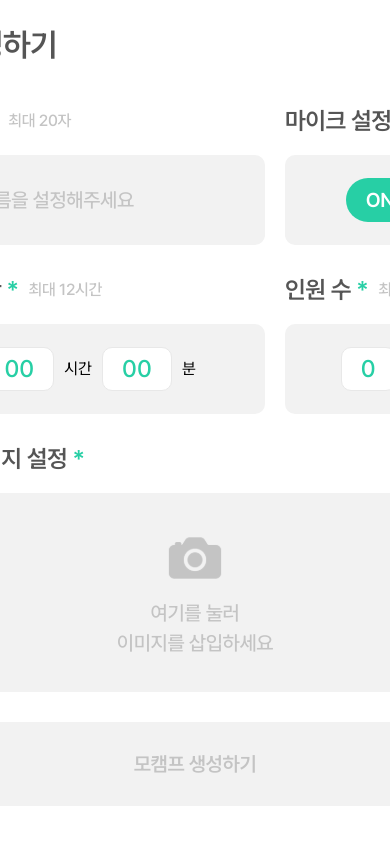
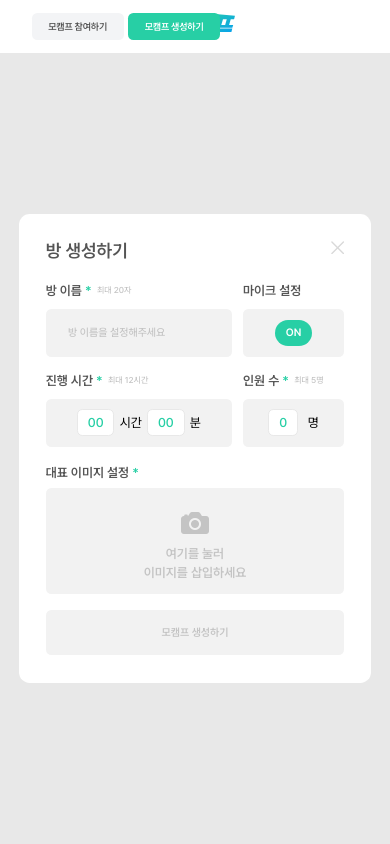
Before and after one commit to Mocamp-Official/Mocamp-FrontEnd, a Next.js app: page /create in a window 390 px wide. Built offline with nearby package versions, Linux system fonts and the light colour scheme; no server answers.

Commit message:
📱 Design: 방 생성 모달 반응형 추가
방 생성 모달 반응형 추가

```diff
--- a/src/components/Header/CreateJoinHeader.tsx
+++ b/src/components/Header/CreateJoinHeader.tsx
@@ -1,14 +1,30 @@
 //마이 홈 헤더
+import { enterRoom } from '@/apis/room';
+import { useRouter } from 'next/navigation';
 import React, { useState } from 'react';
 //생성 & 링크 붙여넣기 모달 개발 후 import
 
 const CreateJoinHeader = () => {
   const [isCreateModalOpen, setCreateModalOpen] = useState(false);
   const [isJoinModalOpen, setJoinModalOpen] = useState(false);
-
+  const router = useRouter();
   //모달 열기
   const handleCreateClick = () => setCreateModalOpen(true);
-    const handleJoinClick = () => setJoinModalOpen(true)
+
+  const handleJoinClick = async () => {
+    try {
+      await enterRoom('37', {
+        micTurnedOn: false,
+        camTurnedOn: false,
+      });
+
+      router.push('/room/37');
+      setJoinModalOpen(true);
+    } catch (error) {
+      console.error('방 입장 실패:', error);
+      alert('방 입장에 실패했습니다.');
+    }
+  };
 
   //모달 닫기
   const closeModals = () => {
@@ -16,50 +32,27 @@ const CreateJoinHeader = () => {
     setJoinModalOpen(false);
   };
 
-
-
   return (
-    <header className="w-full bg-white h-[100px] min-w-[1920px]">
-    <div className="relative w-[1920px] h-full mx-auto">
+    <header className="sticky top-0 left-0 h-[53.333px] w-screen bg-white lg:h-[75px] xl:h-[100px]">
+      <div className="relative mx-auto h-full w-full">
         <img
           src="/svgs/MocampIcon.svg"
           alt="모캠프 로고"
-        className="absolute top-[26px] left-[320px] w-[120px] h-[48.46px]"
+          className="absolute top-[13.67px] left-[170.67px] h-[25.83px] w-16 lg:top-[19.5px] lg:left-60 lg:h-[36.32px] lg:w-[90px] xl:top-[26px] xl:left-[320px] xl:h-[48.46px] xl:w-[120px]"
         />
 
         <button
           type="button"
-        // onClick={handleJoinClick}
-        className="
-        absolute top-[25px] left-[1248px]
-        w-[171px] h-[51px]
-        rounded-[10px]
-        px-[20px] py-[10px]
-        font-pre font-semibold
-        text-[18px] leading-[100%] tracking-[-0.02em]
-        text-[#555555]
-        bg-gray-100
-        hover:bg-gray-200
-        flex items-center justify-center"
+          onClick={handleJoinClick}
+          className="font-pre absolute top-[13.33px] right-[266.4px] flex h-[27px] w-[92px] items-center justify-center rounded-[5.333px] bg-gray-100 px-4 py-2 text-[9.6px] leading-[100%] font-semibold tracking-[-0.02em] text-[#555555] hover:bg-gray-200 lg:top-[18.75px] lg:right-[376px] lg:h-[38.5px] lg:w-[128px] lg:rounded-[7.5px] lg:px-[22.5px] lg:py-[11.25px] lg:text-[13.5px] xl:top-[25px] xl:right-[501px] xl:h-[51px] xl:w-[171px] xl:rounded-[10px] xl:px-[20px] xl:py-[10px] xl:text-[18px]"
         >
           모캠프 참여하기
         </button>
 
-
         <button
           type="button"
           // onClick={handleCreateClick}
-        className="
-        absolute top-[25px] left-[1429px]
-        w-[171px] h-[51px]
-        rounded-[10px]
-        px-[20px] py-[10px]
-        font-pre font-semibold
-        text-[18px] leading-[100%] tracking-[-0.02em]
-        text-white
-        bg-[#27CFA5]
-        hover:bg-teal-500
-        flex items-center justify-center"
+          className="font-pre absolute top-[13.33px] right-[169.87px] flex h-[27px] w-[92px] items-center justify-center rounded-[5.333px] bg-[#27CFA5] px-4 py-2 text-[9.6px] leading-[100%] font-semibold tracking-[-0.02em] text-white hover:bg-teal-500 lg:top-[18.75px] lg:right-[240.25px] lg:h-[38.5px] lg:w-[128px] lg:rounded-[7.5px] lg:px-[22.5px] lg:py-[11.25px] lg:text-[13.5px] xl:top-[25px] xl:right-80 xl:h-[51px] xl:w-[171px] xl:rounded-[10px] xl:px-[20px] xl:py-[10px] xl:text-[18px]"
         >
           모캠프 생성하기
         </button>
@@ -68,7 +61,6 @@ return (
       {/* {/*<Modal isOpen={isJoinModalOpen} onClose={closeModals} title="모캠프 참여하기">
         <p>링크 붙여넣기 모달창</p></Modal> */}
 
-
       {/* <Modal isOpen={isCreateModalOpen} onClose={closeModals} title="모캠프 생성하기기">
         <p>방 생성 모달달</p> </Modal> */}
     </header>
--- a/src/components/common/CardPageLayout.tsx
+++ b/src/components/common/CardPageLayout.tsx
@@ -6,8 +6,8 @@ interface CardPageLayoutProps {
 
 const CardPageLayout = ({ children }: CardPageLayoutProps) => {
   return (
-    <div className="bg-gray4 fixed inset-0 z-50 flex items-center justify-center">
-      <div className="flex h-[880px] w-[660px] flex-col gap-[30px] rounded-[20px] bg-white px-[50px] py-11">
+    <div className="bg-gray4 flex w-screen items-center justify-center">
+      <div className="flex h-[469.333px] w-[352px] flex-col gap-4 rounded-[10.67px] bg-white p-[26.67px] lg:h-[660px] lg:w-[495px] lg:gap-[22.5px] lg:rounded-[15px] lg:p-[37.5px] xl:h-[880px] xl:w-[660px] xl:gap-[30px] xl:rounded-[20px] xl:p-[50px]">
         {children}
       </div>
     </div>
--- a/src/components/create-room/CreateRoom.tsx
+++ b/src/components/create-room/CreateRoom.tsx
@@ -47,20 +47,25 @@ const CreateRoom = ({ onClose }: CreateRoomProps) => {
   return (
     <>
       {/* 방 생성 모달 제목 */}
-      <div className="flex h-[38px] items-start justify-between">
-        <span className="text-title1 text-gray9 flex h-full items-center">방 생성하기</span>
-        <CloseIcon className="h-[29px] w-[29px] cursor-pointer" onClick={onClose} />
+      <div className="flex h-5 items-start justify-between lg:h-[29px] xl:h-[38px]">
+        <span className="text-gray9 flex h-full items-center text-lg font-semibold lg:text-2xl xl:text-[32px]">
+          방 생성하기
+        </span>
+        <CloseIcon
+          className="h-[13.333px] w-[13.333px] cursor-pointer lg:h-[22.5px] lg:w-[22.5px] xl:h-[29px] xl:w-[29px]"
+          onClick={onClose}
+        />
       </div>
 
       {/* 방 이름 + 마이크 설정 */}
-      <div className="mt-3 flex gap-5">
+      <div className="mt-[6.67px] flex gap-[10.67px] lg:mt-[8.5px] lg:gap-[15px] xl:mt-3 xl:gap-5">
         <LabeledBox
           label="방 이름 *"
           description={errors.roomName ? errors.roomName.message : '최대 20자'}
           isError={!!errors.roomName}
         >
           <div
-            className={`bg-gray3 flex h-[90px] w-[350px] items-center rounded-[10px] px-10 ${
+            className={`bg-gray3 flex h-12 w-[186.667px] items-center rounded-[5.333px] px-[21.33px] lg:h-[67.5px] lg:w-[262.5px] lg:rounded-[7.5px] lg:px-7.5 xl:h-[90px] xl:w-[350px] xl:rounded-[10px] xl:px-10 ${
               errors.roomName ? 'border-red border' : 'border border-transparent'
             }`}
           >
@@ -68,7 +73,7 @@ const CreateRoom = ({ onClose }: CreateRoomProps) => {
               {...register('roomName')}
               value={values.roomName}
               placeholder="방 이름을 설정해주세요"
-              className={`text-body1 placeholder-gray6 w-full bg-transparent outline-none ${
+              className={`placeholder-gray6 w-full bg-transparent text-[10.67px] font-medium outline-none lg:text-[15px] xl:text-xl ${
                 errors.roomName ? 'text-red' : 'text-gray9'
               }`}
             />
@@ -76,21 +81,21 @@ const CreateRoom = ({ onClose }: CreateRoomProps) => {
         </LabeledBox>
 
         <LabeledBox label="마이크 설정">
-          <div className="bg-gray3 flex h-[90px] w-[190px] items-center justify-center rounded-[10px] px-10 py-5">
+          <div className="bg-gray3 flex h-12 w-[101.333px] items-center justify-center rounded-[5.333px] px-[21.33px] py-[12.17px] lg:h-[67.5px] lg:w-[142.5px] lg:rounded-[7.5px] lg:px-7.5 lg:py-[17.25px] xl:h-[90px] xl:w-[190px] xl:rounded-[10px] xl:px-10 xl:py-5">
             <ToggleMicButton micOn={micOn} onToggle={toggleMic} />
           </div>
         </LabeledBox>
       </div>
 
       {/* 진행 시간 + 인원 수 */}
-      <div className="flex gap-5">
+      <div className="flex gap-[10.67px] lg:gap-[15px] xl:gap-5">
         <LabeledBox
           label="진행 시간 *"
           description={errors.minute ? errors.minute.message : '최대 12시간'}
           isError={!!errors.minute}
         >
           <div
-            className={`bg-gray3 flex h-[90px] w-[350px] items-center justify-center gap-[10px] rounded-[10px] px-10 ${
+            className={`bg-gray3 flex h-12 w-[186.667px] items-center justify-center gap-[5.333px] rounded-[5.333px] px-[21.33px] lg:h-[67.5px] lg:w-[262.5px] lg:gap-[7.5px] lg:rounded-[7.5px] lg:px-7.5 xl:h-[90px] xl:w-[350px] xl:gap-[10px] xl:rounded-[10px] xl:px-10 ${
               errors.minute ? 'border-red border' : 'border border-transparent'
             }`}
           >
@@ -99,7 +104,7 @@ const CreateRoom = ({ onClose }: CreateRoomProps) => {
               value={values.hour}
               maxLength={2}
               {...register('hour')}
-              containerClassName="max-w-[70px]"
+              containerClassName="max-w-[37.333px] lg:max-w-[52px] xl:max-w-[65px]"
               inputClassName={errors.minute ? 'text-red' : 'text-primary'}
             />
             시간
@@ -108,7 +113,7 @@ const CreateRoom = ({ onClose }: CreateRoomProps) => {
               value={values.minute}
               maxLength={2}
               {...register('minute')}
-              containerClassName="max-w-[70px]"
+              containerClassName="max-w-[37.333px] lg:max-w-[52px] xl:max-w-[65px]"
               inputClassName={errors.minute ? 'text-red' : 'text-primary'}
             />
             분
@@ -121,7 +126,7 @@ const CreateRoom = ({ onClose }: CreateRoomProps) => {
           isError={!!errors.headcount}
         >
           <div
-            className={`bg-gray3 flex h-[90px] w-[190px] items-center justify-center gap-[10px] rounded-[10px] px-10 py-5 ${
+            className={`bg-gray3 flex h-12 w-[101.333px] items-center justify-center gap-[10px] rounded-[5.333px] px-[21.33px] py-[12.17px] lg:h-[67.5px] lg:w-[142.5px] lg:rounded-[7.5px] lg:px-7.5 lg:py-[17.25px] xl:h-[90px] xl:w-[190px] xl:rounded-[10px] xl:px-10 xl:py-5 ${
               errors.headcount ? 'border-red border' : 'border border-transparent'
             }`}
           >
@@ -130,8 +135,11 @@ const CreateRoom = ({ onClose }: CreateRoomProps) => {
               value={values.headcount}
               maxLength={1}
               {...register('headcount')}
-              containerClassName="max-w-[55px]"
-              inputClassName={clsx(errors.headcount ? 'text-red' : 'text-primary', 'min-w-[15px]')}
+              containerClassName="max-w-[29.333px] lg:max-w-[41px] xl:max-w-[55px]"
+              inputClassName={clsx(
+                errors.headcount ? 'text-red' : 'text-primary',
+                'min-w-[8px] lg:min-w-[12px] xl:min-w-[15px]',
+              )}
             />
             명
           </div>
@@ -148,7 +156,7 @@ const CreateRoom = ({ onClose }: CreateRoomProps) => {
       {/* 생성 버튼 */}
       <button
         onClick={handleSubmit(onSubmit)}
-        className={`text-subhead h-[84px] w-[560px] shrink-0 rounded-[10px] ${
+        className={`h-[44.8px] w-[298.667px] shrink-0 rounded-[5.333px] text-[10.67px] font-semibold lg:h-[63px] lg:w-[420px] lg:rounded-[7.5px] lg:text-[15px] xl:h-[84px] xl:w-[560px] xl:rounded-[10px] xl:text-xl ${
           isValid
             ? 'bg-primary cursor-pointer text-white'
             : 'bg-gray3 text-gray6 cursor-not-allowed'
--- a/src/components/create-room/ImageUploadBox.tsx
+++ b/src/components/create-room/ImageUploadBox.tsx
@@ -59,40 +59,44 @@ const ImageUploadBox = ({ label, onImageSelect, errorMessage }: ImageUploadBoxPr
   }, [previewUrl]);
 
   return (
-    <div className="flex flex-col gap-5">
-      <div className="flex items-center gap-[10px]">
-        <span className="text-title3 text-gray9">
+    <div className="flex flex-col gap-[10.67px] lg:gap-[15px] xl:gap-5">
+      <div className="flex items-center gap-[5.333px] lg:gap-[7.5px] xl:gap-[10px]">
+        <span className="text-gray9 h-[15px] text-[12.8px] font-semibold lg:h-[21px] lg:text-lg xl:h-[28px] xl:text-2xl">
           {mainLabel}
           {isRequired && <span className="text-primary"> *</span>}
         </span>
 
-        {errorMessage && <span className="text-red text-body3 font-medium">{errorMessage}</span>}
+        {errorMessage && (
+          <span className="text-red xl:text-body3 text-[8px] font-medium lg:text-xs">
+            {errorMessage}
+          </span>
+        )}
       </div>
 
       <div
-        className={`flex h-[199px] w-[560px] items-center justify-center rounded-[10px] ${
+        className={`flex h-[106.133px] w-[298.667px] items-center justify-center rounded-[5.333px] lg:h-[149.25px] lg:w-[420px] lg:rounded-[7.5px] xl:h-[199px] xl:w-[560px] xl:rounded-[10px] ${
           previewUrl ? 'bg-transparent' : 'bg-gray3'
         } ${errorMessage ? 'border-red border' : 'border border-transparent'}`}
       >
         {previewUrl ? (
-          <div className="relative h-[200px] w-[200px]">
+          <div className="relative h-[106.667px] w-[106.667px] lg:h-[150px] lg:w-[150px] xl:h-[200px] xl:w-[200px]">
             <img
               src={previewUrl}
               alt="미리보기 이미지"
-              className="h-full w-full rounded-[10px] object-cover"
+              className="h-full w-full rounded-[5.333px] object-cover lg:rounded-[7.5px] xl:rounded-[10px]"
             />
-            <div className="absolute inset-0 flex flex-col items-center justify-center gap-[10px] rounded-[10px] bg-black/85 opacity-0 transition-opacity hover:opacity-100">
+            <div className="absolute inset-0 flex flex-col items-center justify-center gap-[5.333px] rounded-[10px] bg-black/85 opacity-0 transition-opacity hover:opacity-100 lg:gap-[7.5px] xl:gap-[10px]">
               <button
                 type="button"
                 onClick={handleResetToDefault}
-                className="bg-gray9/70 hover:bg-primary text-body3 cursor-pointer rounded-[5px] px-5 py-[10px] font-medium text-white"
+                className="bg-gray9/70 hover:bg-primary xl:text-body3 cursor-pointer rounded-[2.67px] px-[10.67px] py-[5.333px] text-[8.533px] font-medium text-white lg:rounded-[3.75px] lg:px-[15px] lg:py-[7.5px] lg:text-xs xl:rounded-[5px] xl:px-5 xl:py-[10px]"
               >
                 기본 이미지 적용
               </button>
               <button
                 type="button"
                 onClick={handleReSelect}
-                className="bg-gray9/70 hover:bg-primary text-body3 cursor-pointer rounded-[5px] px-5 py-[10px] font-medium text-white"
+                className="bg-gray9/70 hover:bg-primary xl:text-body3 cursor-pointer rounded-[2.67px] px-[10.67px] py-[5.333px] text-[8.533px] font-medium text-white lg:rounded-[3.75px] lg:px-[15px] lg:py-[7.5px] lg:text-xs xl:rounded-[5px] xl:px-5 xl:py-[10px]"
               >
                 다른 이미지 선택
               </button>
@@ -101,14 +105,13 @@ const ImageUploadBox = ({ label, onImageSelect, errorMessage }: ImageUploadBoxPr
         ) : (
           <label
             htmlFor="image-upload-input"
-            className="flex h-full w-full cursor-pointer flex-col items-center justify-center gap-[10px]"
+            className="flex h-full w-full cursor-pointer flex-col items-center justify-center gap-[5.333px] lg:gap-[7.5px] xl:gap-[10px]"
           >
-            <CameraIcon className="h-[60px] w-[60px]" />
-            <span className="text-gray6 text-body1 h-15 pb-[5px] text-center leading-[150%]">
-              여기를 눌러
-              <br />
-              이미지를 삽입하세요
-            </span>
+            <CameraIcon className="h-8 w-8 lg:h-[45px] lg:w-[45px] xl:h-[60px] xl:w-[60px]" />
+            <div className="text-gray6 h-8 pb-[5px] text-center text-[12.8px] leading-[150%] font-semibold lg:h-[46.67px] lg:text-[15px] xl:h-15 xl:text-xl">
+              <p> 여기를 눌러</p>
+              <p> 이미지를 삽입하세요</p>
+            </div>
           </label>
         )}
 
--- a/src/components/create-room/LabeledBox.tsx
+++ b/src/components/create-room/LabeledBox.tsx
@@ -9,13 +9,15 @@ const LabeledBox = ({ label, description, isError = false, children }: LabeledBo
   const parts = label.split('*');
 
   return (
-    <div className="flex flex-col gap-5">
-      <div className="flex items-center gap-[10px]">
-        <span className="text-title3 text-gray9">
+    <div className="flex flex-col gap-[10.67px] text-[12.8px] lg:gap-[15px] lg:text-lg xl:gap-5 xl:text-2xl">
+      <div className="flex h-[15px] items-center gap-[5.333px] lg:h-[21px] lg:gap-[7.5px] xl:h-[28px] xl:gap-[10px]">
+        <span className="text-gray9 font-semibold">
           {parts[0].trim()}
           {label.includes('*') && <span className="text-primary"> *</span>}
         </span>
-        <span className={`text-body3 font-medium ${isError ? 'text-red' : 'text-gray6'}`}>
+        <span
+          className={`text-[8.533px] font-medium lg:text-xs xl:text-lg ${isError ? 'text-red' : 'text-gray6'}`}
+        >
           {description}
         </span>
       </div>
--- a/src/components/create-room/NumberInput.tsx
+++ b/src/components/create-room/NumberInput.tsx
@@ -12,14 +12,14 @@ const NumberInput = ({
   ...rest
 }: NumberInputProps) => (
   <div
-    className={`border-gray4 flex items-center justify-center rounded-[10px] border bg-white px-5 py-[5px] ${containerClassName}`}
+    className={`border-gray4 flex items-center justify-center rounded-[5.333px] border bg-white px-[10.67px] py-[2.67px] lg:rounded-[7.5px] lg:px-[15px] lg:py-[3.75px] xl:rounded-[10px] xl:px-5 xl:py-[5px] ${containerClassName}`}
   >
     <input
       type="text"
       pattern="[0-9]*"
       inputMode="numeric"
       placeholder={placeholder}
-      className={`text-primary placeholder-primary w-full min-w-[30px] appearance-none bg-transparent text-center text-2xl font-medium outline-none ${inputClassName}`}
+      className={`text-primary placeholder-primary w-full min-w-[30px] appearance-none bg-transparent text-center text-[12.8px] font-medium outline-none lg:text-lg xl:text-2xl ${inputClassName}`}
       {...rest}
     />
   </div>
--- a/src/components/create-room/ToggleMicButton.tsx
+++ b/src/components/create-room/ToggleMicButton.tsx
@@ -7,7 +7,7 @@ const ToggleMicButton = ({ micOn, onToggle }: ToggleMicButtonProps) => {
   return (
     <button
       onClick={onToggle}
-      className={`text-subhead flex h-auto w-auto cursor-pointer items-center justify-center rounded-[999px] px-5 py-[10px] text-white transition-colors duration-200 ${
+      className={`flex h-auto w-auto cursor-pointer items-center justify-center rounded-[532.8px] px-[10.67px] py-[5.33px] text-[10.67px] font-semibold text-white transition-colors duration-200 lg:rounded-[749.25px] lg:px-[15px] lg:py-[7.5px] lg:text-[15px] xl:rounded-[999px] xl:px-5 xl:py-[10px] xl:text-xl ${
         micOn ? 'bg-primary' : 'bg-gray6'
       }`}
     >
--- a/src/pages/create.tsx
+++ b/src/pages/create.tsx
@@ -3,14 +3,20 @@
 import { useRouter } from 'next/navigation';
 import CreateRoom from '@/components/create-room/CreateRoom';
 import CardPageLayout from '@/components/common/CardPageLayout';
+import CreateJoinHeader from '@/components/Header/CreateJoinHeader';
 
 const Create = () => {
   const router = useRouter();
 
   return (
-    <CardPageLayout>
-      <CreateRoom onClose={() => router.back()} />
-    </CardPageLayout>
+    <div className="flex h-screen flex-col">
+      <CreateJoinHeader />
+      <main className="flex flex-1">
+        <CardPageLayout>
+          <CreateRoom onClose={() => router.back()} />
+        </CardPageLayout>
+      </main>
+    </div>
   );
 };
 
```
Also changed, not shown: src/apis/room.ts (+12 -0 lines), public/svgs/cameraIcon.svg, public/svgs/closeIcon.svg. Lines whose indentation alone changed are shown as unchanged.
